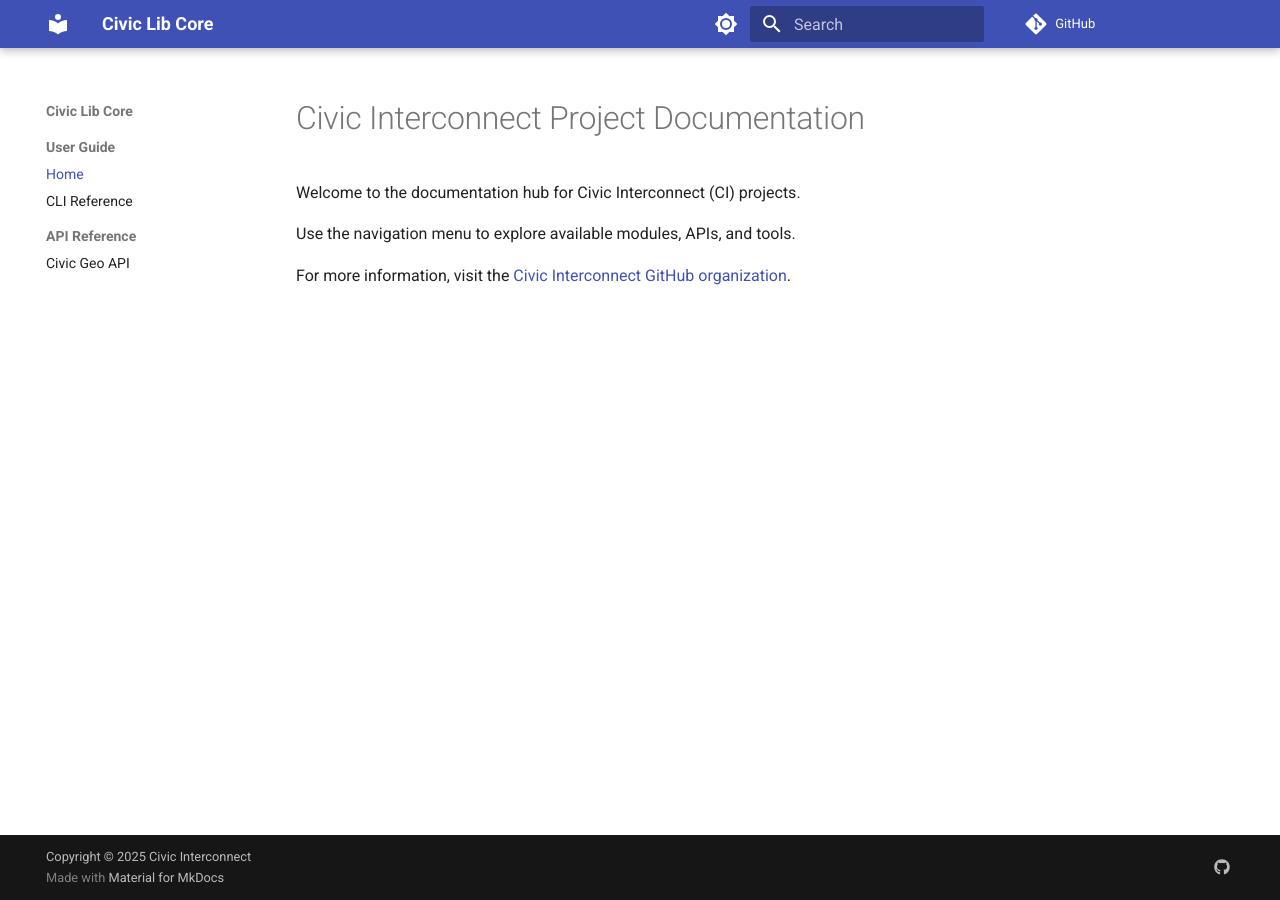
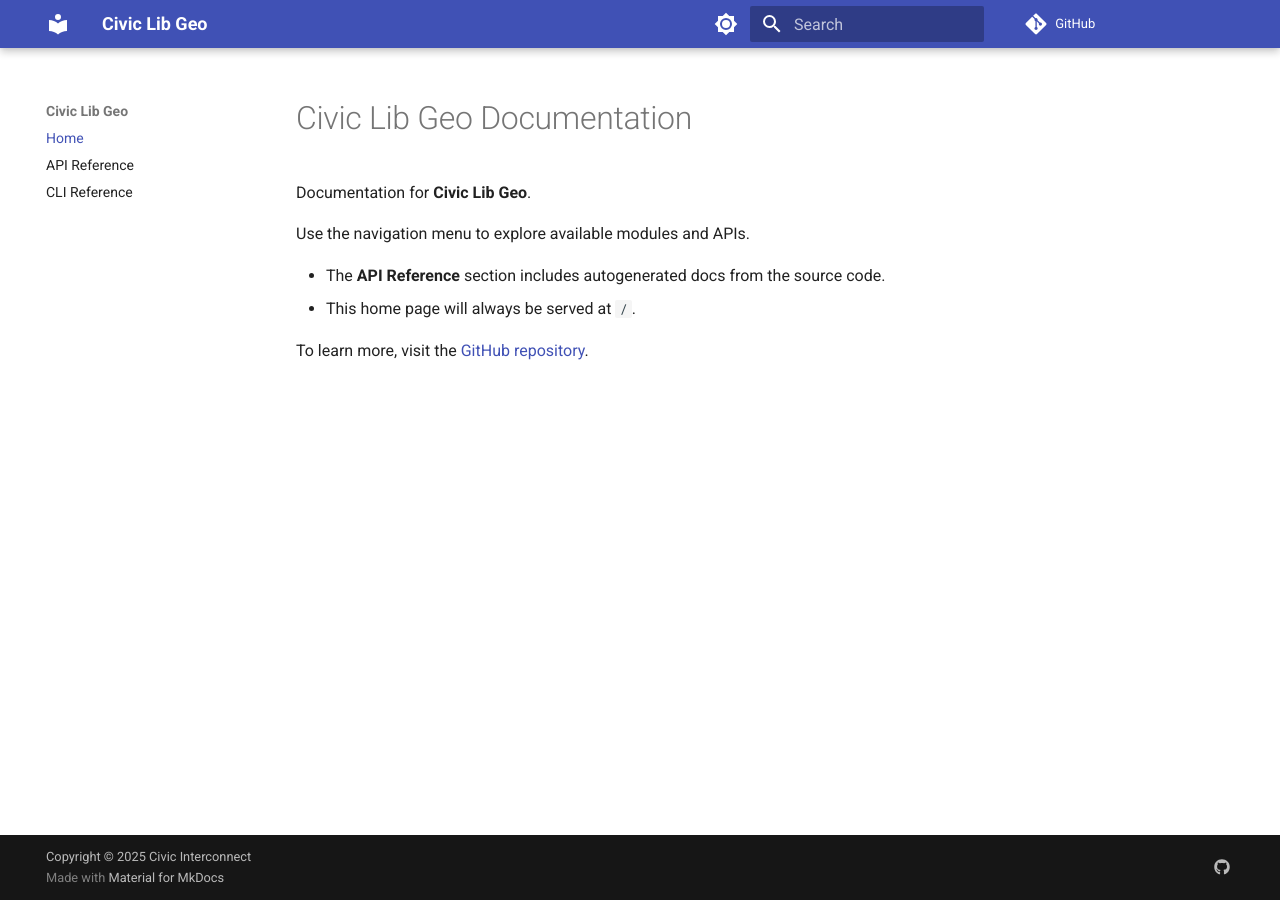
Before and after one commit to civic-interconnect/civic-lib-geo, an MkDocs documentation site: the page built from docs/index.md, in a window 1280 px wide. Built offline with MkDocs 1.6.1 and Material for MkDocs 9.7.7, drawn with Linux system fonts in a browser that asks for light colours; comment, search, counter and statistics services are not loaded; the version menu is left out.

Commit message:
Prep v0.4.0

```diff
--- a/docs/index.md
+++ b/docs/index.md
@@ -1,7 +1,10 @@
-# Civic Interconnect Project Documentation
+# Civic Lib Geo Documentation
 
-Welcome to the documentation hub for Civic Interconnect (CI) projects.
+Documentation for **Civic Lib Geo**.
 
-Use the navigation menu to explore available modules, APIs, and tools.
+Use the navigation menu to explore available modules and APIs.
 
-For more information, visit the [Civic Interconnect GitHub organization](https://github.com/civic-interconnect).
+- The **API Reference** section includes autogenerated docs from the source code.
+- This home page will always be served at `/`.
+
+To learn more, visit the [GitHub repository](https://github.com/civic-interconnect/civic-lib-geo).
--- a/mkdocs.yml
+++ b/mkdocs.yml
@@ -1,10 +1,10 @@
 # mkdocs.yml
 # Configuration file for MkDocs (Automated project documentation generator)
 
-site_name: Civic Lib Core
-site_url: https://civic-interconnect.github.io/civic-lib-core/
-repo_url: https://github.com/civic-interconnect/civic-lib-core
-site_description: Core library for Civic Interconnect projects.
+site_name: Civic Lib Geo
+site_url: https://civic-interconnect.github.io/civic-lib-geo/
+repo_url: https://github.com/civic-interconnect/civic-lib-geo
+site_description: Geo library for Civic Interconnect projects.
 site_author: Civic Interconnect
 docs_dir: docs
 site_dir: site
@@ -13,7 +13,7 @@
 extra:
   social:
     - icon: fontawesome/brands/github
-      link: https://github.com/civic-interconnect/civic-lib-core
+      link: https://github.com/civic-interconnect/civic-lib-geo
   version:
     provider: mike
 
@@ -75,8 +75,6 @@
   - pymdownx.tabbed # Tabbed content
 
 nav:
-  - User Guide:
-      - Home: index.md
-      - CLI Reference: cli.md
-  - API Reference:
-      - Civic Geo API: api.md
+  - Home: index.md
+  - API Reference: api.md
+  - CLI Reference: cli.md
--- a/src/civic_lib_geo/_version.py
+++ b/src/civic_lib_geo/_version.py
@@ -28,7 +28,7 @@
 commit_id: COMMIT_ID
 __commit_id__: COMMIT_ID
 
-__version__ = version = '0.2.10.dev0'
-__version_tuple__ = version_tuple = (0, 2, 10, 'dev0')
+__version__ = version = '0.3.1.dev0'
+__version_tuple__ = version_tuple = (0, 3, 1, 'dev0')
 
-__commit_id__ = commit_id = 'g18063e2fd'
+__commit_id__ = commit_id = 'gc83f0a2f3'
```
Also changed, not shown: .pre-commit-config.yaml (+4 -5 lines), CHANGELOG.md (+9 -1 lines), CONTRIBUTING.md (added, +96 -0 lines), DEVELOPER.md (+9 -102 lines), pyproject.toml (+17 -37 lines), 11 other files.
